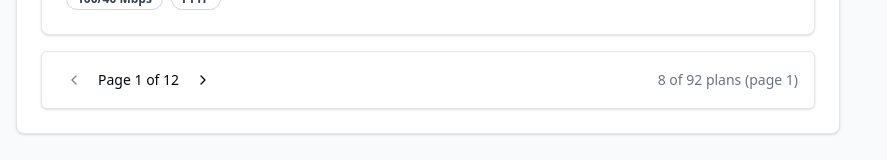
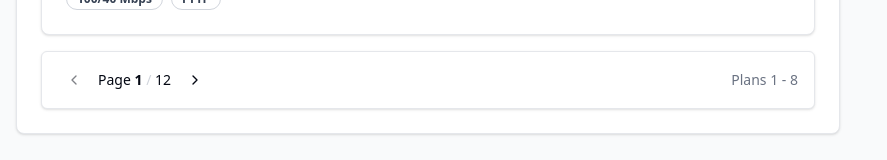
Before and after one commit to bot19/compare-nbn-fe-csr, a React (Vite) app: page / in a window 1280 px wide. Shown: the part 1750-1910 px from the top of the page, without its empty margins (0-887 px from the left). Built offline with nearby package versions, Linux system fonts and the light colour scheme.

Commit message:
✅ fix: UI pagination + helpful numbers

```diff
--- a/src/components/PlansList.tsx
+++ b/src/components/PlansList.tsx
@@ -33,6 +33,8 @@ export function PlansList({ dataPlans }: PlansListProps) {
   const totalPages = Math.ceil(dataPlans.length / pageLimit);
   const hasNextPage = currentPage < totalPages;
   const hasPrevPage = currentPage > 1;
+  const startIndex = (currentPage - 1) * pageLimit + 1;
+  const endIndex = startIndex + dataPlansPage.length - 1;
 
   const handlePageChange = (newPage: number) => {
     setCurrentPage(newPage);
@@ -74,7 +76,8 @@ export function PlansList({ dataPlans }: PlansListProps) {
             <ChevronLeft className="h-4 w-4" />
           </Button>
           <span className="text-sm">
-            Page {currentPage} of {totalPages}
+            Page <span className="font-bold">{currentPage}</span>{' '}
+            <span className="text-gray-300">/</span> {totalPages}
           </span>
           <Button
             variant="ghost"
@@ -87,7 +90,7 @@ export function PlansList({ dataPlans }: PlansListProps) {
           </Button>
         </div>
         <span className="text-sm text-gray-500">
-          {dataPlansPage.length} of {dataPlans.length} plans (page {currentPage})
+          Plans {startIndex} - {endIndex}
         </span>
       </div>
     </div>
```
Also changed, not shown: 1 other file (tests, documents, lock files or other folders).
